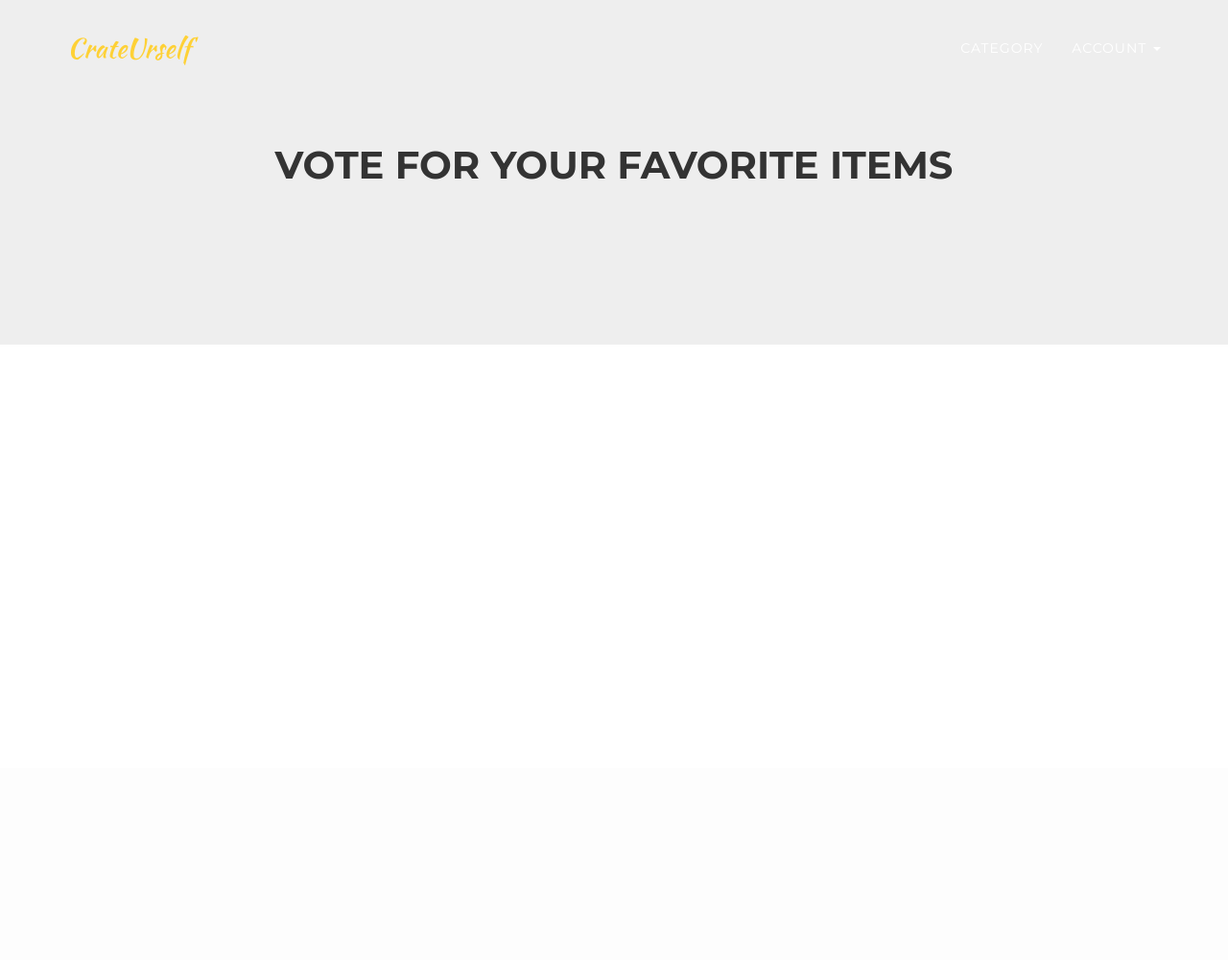
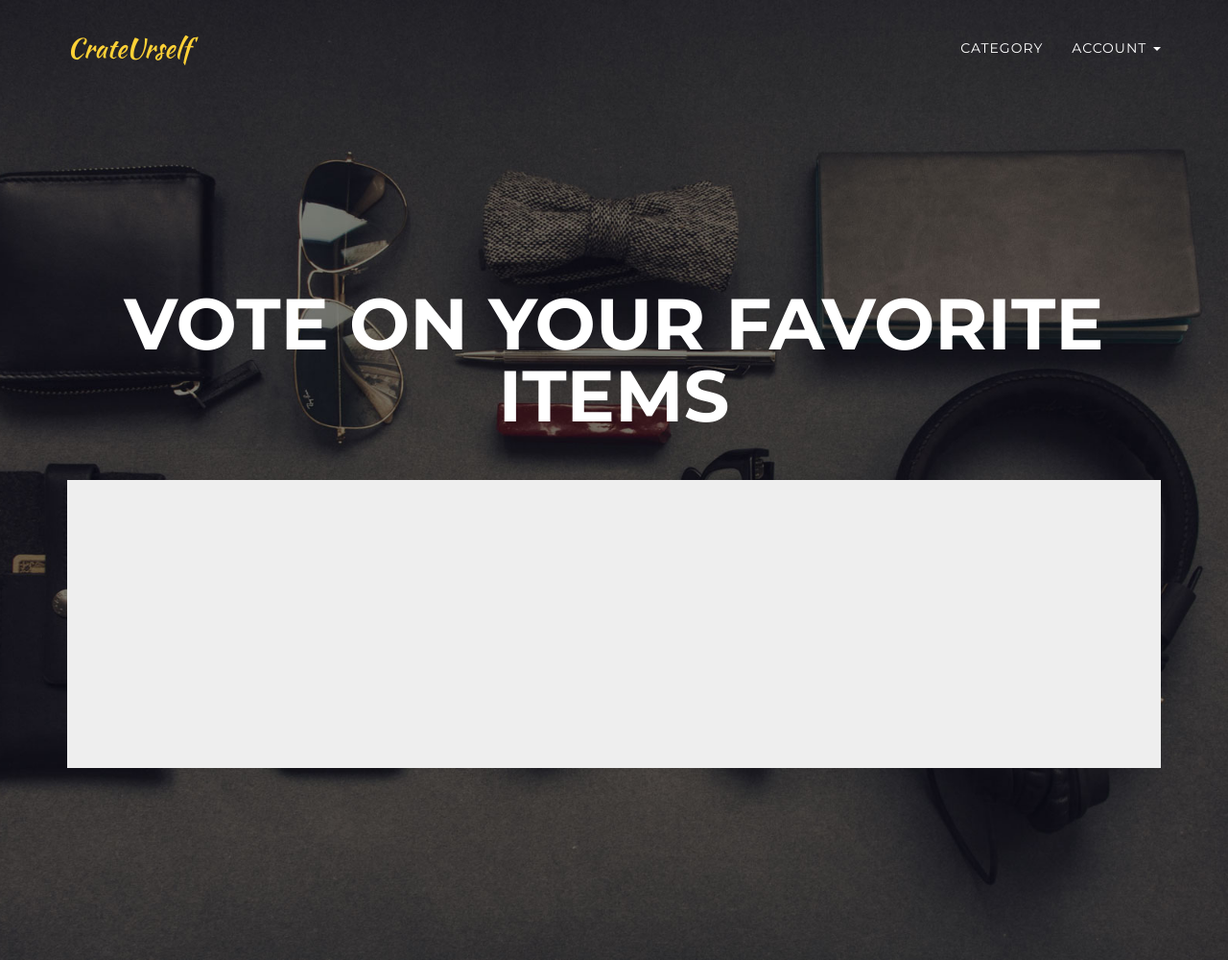
Before and after one commit to sjatkins12/Databaes-1, a Django app: template Crate/templates/Crate/box_vote.html in a window 1280 px wide. Shown: the whole page at 96% size. Before the commit the page ends 359 px from the top, so only its background shows below. Run offline with Django 3.2, Linux system fonts and the light colour scheme; the template is opened without the code that fills it, so the values that code supplies are empty; the visitor is signed in with stand-in values (Sample User, id 1); some libraries are stand-ins or nearby versions; some web fonts are replaced.

Commit message:
Format the vote page to be consistent

```diff
--- a/Crate/templates/Crate/box_vote.html
+++ b/Crate/templates/Crate/box_vote.html
@@ -85,14 +85,12 @@
         <!-- /.container-fluid -->
     </nav>
 
-
+	<header>
+		<div class="container">
+            <div class="intro-text">
+                <div class="intro-heading">Vote on your favorite items</div>
 				<section id="portfolio" class="bg-light-gray">
 						<div class="container">
-            <div class="row">
-                <div class="col-lg-12 text-center">
-                    <h2 class="section-heading">Vote for your favorite items</h2>
-                </div>
-            </div>
 							<div class="row">
 								{% for item in items %}
 									<div class="col-md-4 col-sm-6 portfolio-item" style="width: {{ box_width }}%">
@@ -112,5 +110,8 @@
 							</div>
 						</div>
 				</section>
+			</div>
+		</div>
+	</header>
 
 {% endblock %}
```
Lines whose indentation alone changed are shown as unchanged.
